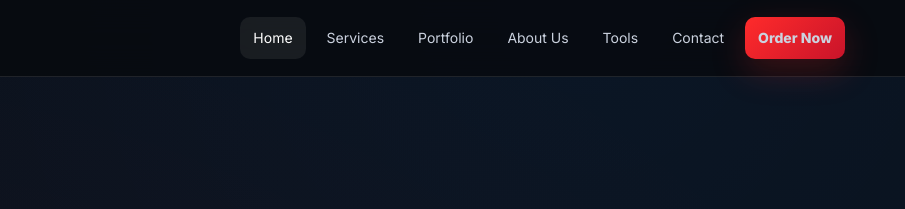
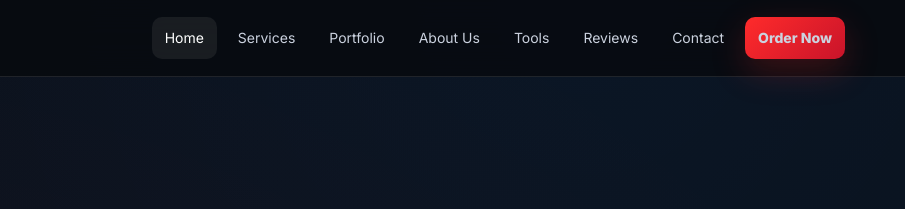
Before and after one commit to adeeljaffar/adeeljaffar.github.io, a plain HTML site: page index.html in a window 1280 px wide. Shown: the top 209 px of the page, 375-1280 px from the left. Drawn offline with Linux system fonts and the light colour scheme.

Commit message:
Update index.html

```diff
--- a/index.html
+++ b/index.html
@@ -13,6 +13,7 @@
       <a href="#portfolio">Portfolio</a>
       <a href="#about">About Us</a>
       <a href="#tools">Tools</a>
+      <a href="#reviews">Reviews</a>
       <a href="#contact">Contact</a>
       <a class="btn btn-red" href="#order">Order Now</a>
     </nav>
```
